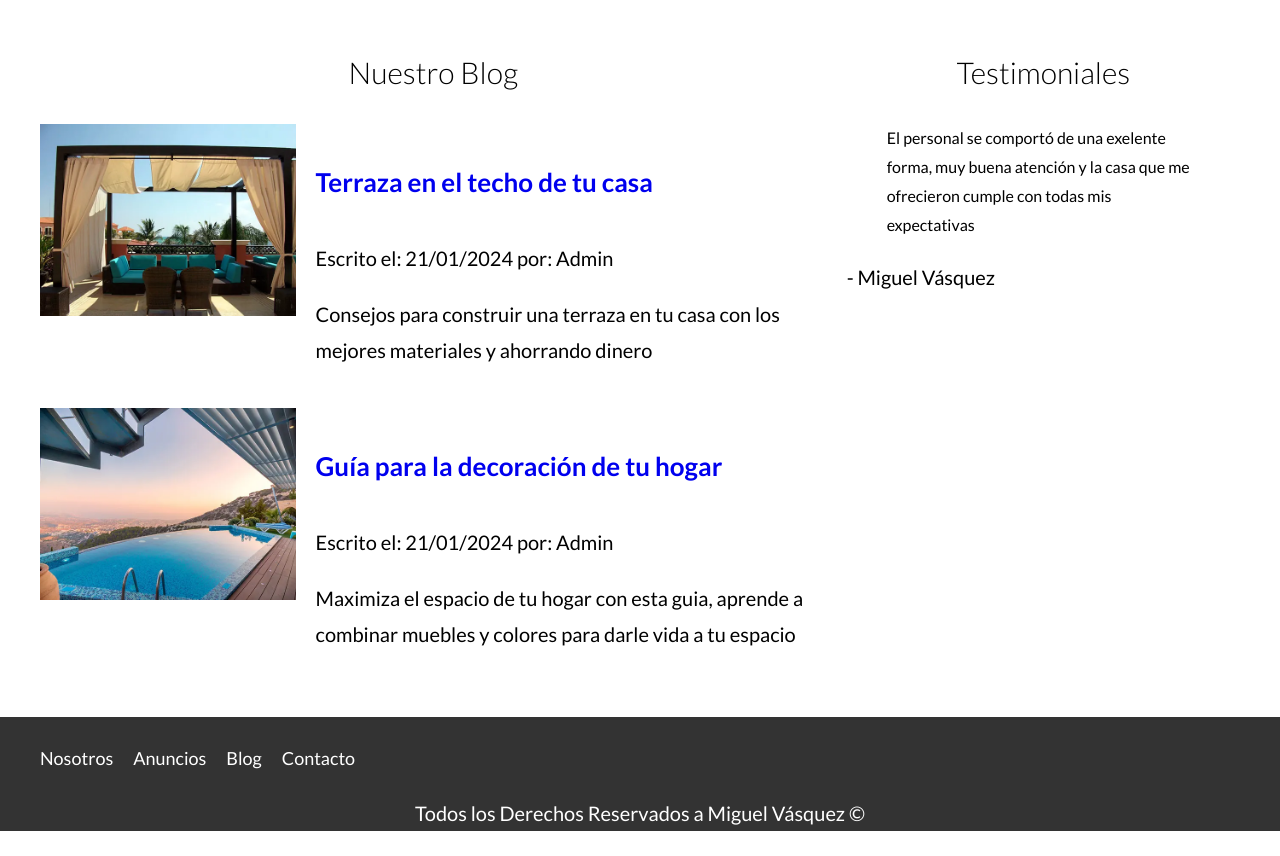
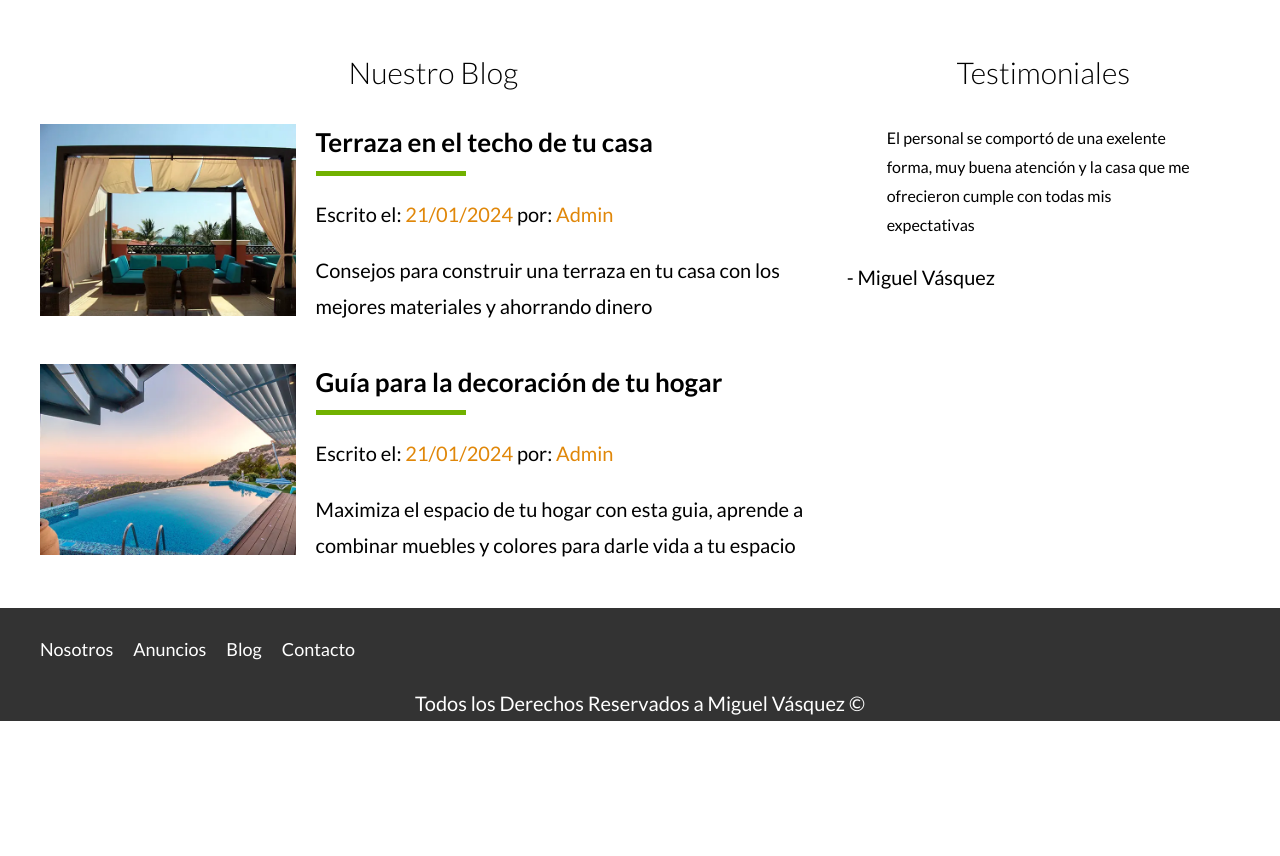
Before and after one commit to MigdeveloperWeb/Bienes-raices-Udemy, a website: page index.html in a window 1280 px wide. Shown: the part 2460-3316 px from the top of the page. After the commit the page ends 3206 px from the top, so only its background shows below. Drawn offline with Linux system fonts and the light colour scheme.

Commit message:
terminando de hacer la seccion del blog

```diff
--- a/src/scss/layout/_inferior.scss
+++ b/src/scss/layout/_inferior.scss
@@ -13,4 +13,28 @@
     grid-template-columns: 1fr 2fr;
     column-gap: 2rem;
   }
+  &:last-of-type{
+    margin-bottom: 0;
+  }
 }
+
+.texto-entrada{
+  a{
+    color: $negro;
+  }
+  h4{
+    margin: 0;
+    line-height: 1.4;
+    &::after{
+      content: '';
+      display: block;
+      width: 15rem;
+      height: .5rem;
+      background-color: $verde;
+      margin-top: 1rem;
+    }
+  }
+  span{
+    color: $amarillo;
+  }
+}
```
Also changed, not shown: build/css/app.css, 1 other file.
